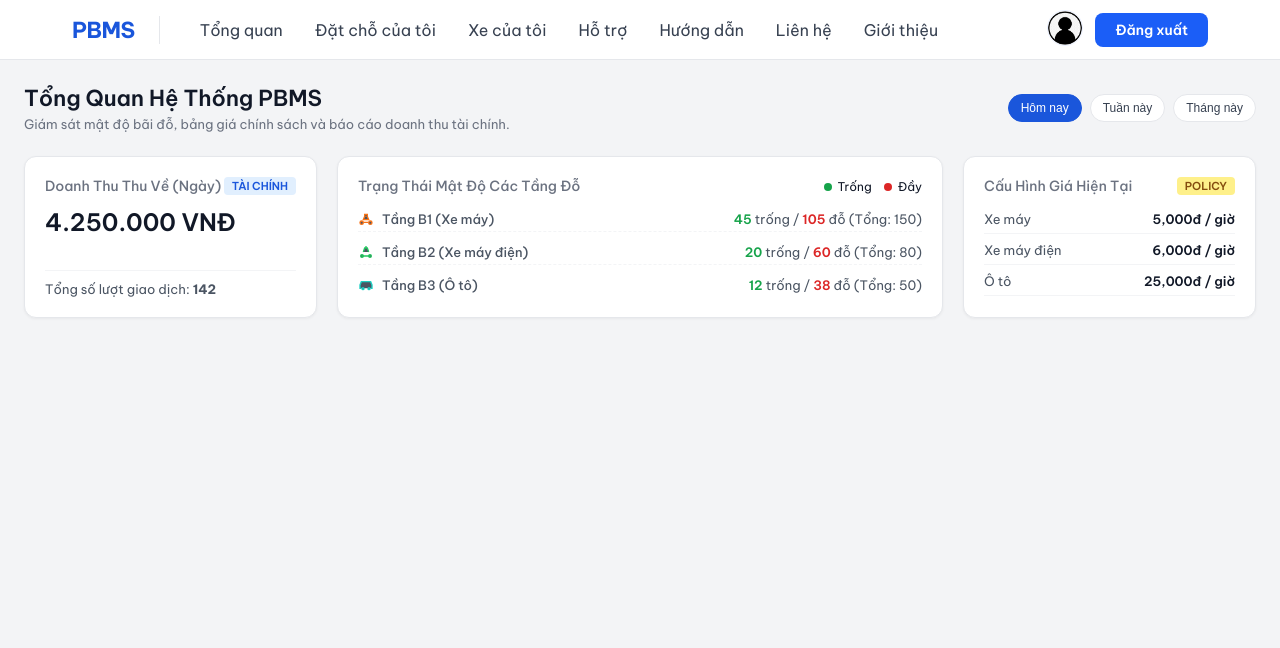
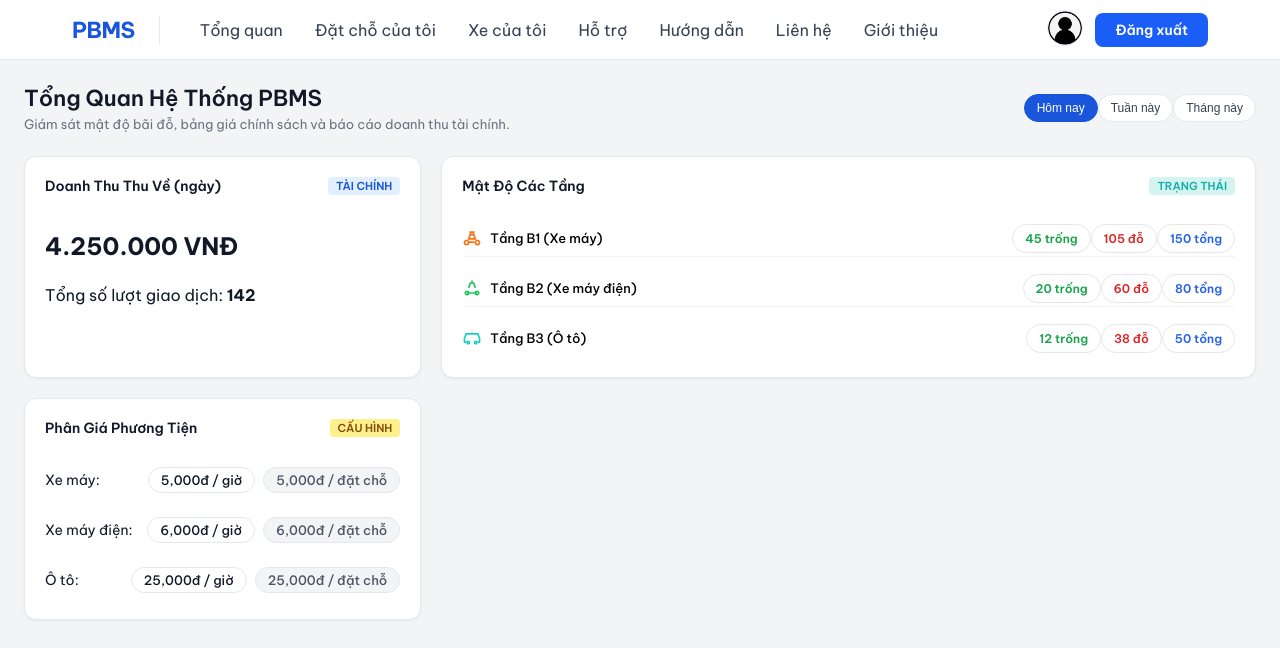
Before and after one commit to DeepCM/SU26_SWP391_PBMS_FE, a React (Vite) app in the folder PBMS_FE/: page /dashboard in a window 1280 px wide. Shown: the top 648 px of the page. Built offline with nearby package versions, Linux system fonts and the light colour scheme.

Commit message:
Dashboard: css & jsx updated

```diff
--- a/PBMS_FE/src/components/common/Navbar.jsx
+++ b/PBMS_FE/src/components/common/Navbar.jsx
@@ -19,6 +19,8 @@ export default function Navbar({ isLoggedIn, userAvatar }) {
             <>
               {/* TODO: Admin specific navigation links will go here */}
               <a href="#" onClick={() => navigate('/dashboard')}>Dashboard</a>
+              <a href="#" onClick={() => navigate('/dashboard')}>Quản lý tầng</a>
+              <a href="#" onClick={() => navigate('/dashboard')}>Quản lý phương tiện</a>
             </>
           ) : isManager ? (
             <>
--- a/PBMS_FE/src/pages/Dashboard.jsx
+++ b/PBMS_FE/src/pages/Dashboard.jsx
@@ -8,7 +8,7 @@ import { , } from '../services/'
 */}
 export default function Dashboard() {
   // ── STATE MANAGEMENT ──────────────────────────────────────────────────────
-  const [timePeriod, setTimePeriod] = useState('day') // 'day' | 'week' | 'month'
+  const [timePeriod, setTimePeriod] = useState('ngày') // 'day' | 'week' | 'month'
   const [analyticsData, setAnalyticsData] = useState(null)
   const [loading, setLoading] = useState(true)
   const [error, setError] = useState(null)
@@ -52,15 +52,15 @@ export default function Dashboard() {
           ]
 
           const mockRevenue = {
-            day: { totalAmount: 4250000, transactionCount: 142 },
-            week: { totalAmount: 31200000, transactionCount: 980 },
-            month: { totalAmount: 124800000, transactionCount: 3890 },
+            ngày: { totalAmount: 4250000, transactionCount: 142 },
+            tuần: { totalAmount: 31200000, transactionCount: 980 },
+            tháng: { totalAmount: 124800000, transactionCount: 3890 },
           }
 
           const mockPolicies = [
-            { type: 'Xe máy', rate: '5,000đ / giờ' },
-            { type: 'Xe máy điện', rate: '6,000đ / giờ' },
-            { type: 'Ô tô', rate: '25,000đ / giờ' },
+            { type: 'Xe máy', hourlyRate: '5,000đ', depositRate: '5,000đ' },
+            { type: 'Xe máy điện', hourlyRate: '6,000đ', depositRate: '6,000đ' },
+            { type: 'Ô tô', hourlyRate: '25,000đ', depositRate: '25,000đ' },
           ]
 
           setAnalyticsData({
@@ -81,120 +81,98 @@ export default function Dashboard() {
 
   if (loading) {
     return (
-      <div className="sci-page" style={{ justifyContent: 'center', alignItems: 'center' }}>
-        <p style={{ color: '#6b7280', fontSize: '15px' }}>Đang tải dữ liệu phân tích...</p>
+      <div className="sci-page sci-loading-state">
+        <p>Đang tải dữ liệu phân tích...</p>
       </div>
     )
   }
 
-  // ── VIEW RENDERING LAYER ──────────────────────────────────────────────────
   return (
     <div className="sci-page">
-      {/* Dynamic top bar layout */}
       <Navbar isLoggedIn={true} />
 
-      <main className="sci-main" style={{ padding: '24px', maxWidth: '1400px', margin: '0 auto', width: '100%', boxSizing: 'border-box' }}>
+      <main className="sci-main sci-dashboard-container">
 
-        {/* Header section with analytical scope switcher */}
-        <div style={{ display: 'flex', justifyContent: 'space-between', alignItems: 'center', marginBottom: '24px' }}>
+        <div className="sci-header-container">
           <div>
-            <h1 style={{ fontSize: '22px', fontWeight: '600', color: '#111827', margin: '0 0 4px 0' }}>
-              Tổng Quan Hệ Thống PBMS
-            </h1>
-            <p style={{ fontSize: '13px', color: '#6b7280', margin: 0 }}>
-              Giám sát mật độ bãi đỗ, bảng giá chính sách và báo cáo doanh thu tài chính.
-            </p>
+            <h1 className="sci-header-title">Tổng Quan Hệ Thống PBMS</h1>
+            <p className="sci-header-subtitle">Giám sát mật độ bãi đỗ, bảng giá chính sách và báo cáo doanh thu tài chính.</p>
           </div>
 
-          {/* Timeframe Scope Filters */}
-          <div style={{ display: 'flex', gap: '8px' }}>
-            <button
-              className={`sci-period-pill ${timePeriod === 'day' ? 'sci-period-pill--active' : ''}`}
-              onClick={() => setTimePeriod('day')}
-            >
-              Hôm nay
-            </button>
-            <button
-              className={`sci-period-pill ${timePeriod === 'week' ? 'sci-period-pill--active' : ''}`}
-              onClick={() => setTimePeriod('week')}
-            >
-              Tuần này
-            </button>
-            <button
-              className={`sci-period-pill ${timePeriod === 'month' ? 'sci-period-pill--active' : ''}`}
-              onClick={() => setTimePeriod('month')}
-            >
-              Tháng này
-            </button>
+          <div className="sci-period-filters">
+            <button className={`sci-period-pill ${timePeriod === 'ngày' ? 'sci-period-pill--active' : ''}`} onClick={() => setTimePeriod('ngày')}>Hôm nay</button>
+            <button className={`sci-period-pill ${timePeriod === 'tuần' ? 'sci-period-pill--active' : ''}`} onClick={() => setTimePeriod('tuần')}>Tuần này</button>
+            <button className={`sci-period-pill ${timePeriod === 'tháng' ? 'sci-period-pill--active' : ''}`} onClick={() => setTimePeriod('tháng')}>Tháng này</button>
           </div>
         </div>
 
-        {error && <div className="sci-confirm-error" style={{ marginBottom: '20px' }}>{error}</div>}
+        {error && <div className="sci-confirm-error">{error}</div>}
 
         {/* Analytics Dashboard Grid Framework */}
         <div className="sci-dashboard-grid">
 
-          {/* Card 1: Revenue Metrics */}
+          {/* Card 1 */}
           <div className="sci-stat-card">
             <div className="sci-stat-header">
-              <span className="sci-stat-title">Doanh Thu Thu Về ({timePeriod === 'day' ? 'Ngày' : timePeriod === 'week' ? 'Tuần' : 'Tháng'})</span>
-              <span style={{ fontSize: '11px', fontWeight: '600', padding: '2px 8px', background: '#e1effe', color: '#1a56db', borderRadius: '4px', textTransform: 'uppercase' }}>
-                Tài chính
-              </span>
+              <span className="sci-stat-title">Doanh Thu Thu Về ({timePeriod})</span>
+              <span className="sci-badge-finance">Tài chính</span>
             </div>
-            <div className="sci-stat-value">
-              {analyticsData?.revenue?.totalAmount?.toLocaleString('vi-VN')} VNĐ
-            </div>
-            <div style={{ fontSize: '13px', color: '#4b5563', borderTop: '1px solid #f3f4f6', paddingTop: '10px', marginTop: 'auto' }}>
-              Tổng số lượt giao dịch: <strong>{analyticsData?.revenue?.transactionCount}</strong>
-            </div>
+            <div className="sci-stat-value">{analyticsData?.revenue?.totalAmount?.toLocaleString('vi-VN')} VNĐ</div>
+            <div className="sci-stat-footer">Tổng số lượt giao dịch: <strong>{analyticsData?.revenue?.transactionCount}</strong></div>
           </div>
 
-          {/* Card 2: Parking Slots Occupancy Status */}
-          <div className="sci-stat-card" style={{ gridColumn: 'span 2' }}>
+          {/* Card 2: Occupancy (Now uses helper class for span) */}
+          <div className="sci-stat-card sci-span-2">
             <div className="sci-stat-header">
-              <span className="sci-stat-title">Trạng Thái Mật Độ Các Tầng Đỗ</span>
-              <div style={{ display: 'flex', gap: '12px', fontSize: '12px' }}>
+              <span className="sci-stat-title">Mật Độ Các Tầng</span>
+              <span className="sci-badge-status">Trạng Thái</span>
+              {/*
+                <div className="sci-legend">
                   <span><span className="sci-indicator-dot sci-dot--available"></span>Trống</span>
                   <span><span className="sci-indicator-dot sci-dot--occupied"></span>Đầy</span>
+                  <span><span className="sci-indicator-dot sci-dot--total"></span>Tổng</span>
                 </div>
+                */}
             </div>
-
-            <div style={{ display: 'flex', flexDirection: 'column', gap: '8px' }}>
             {analyticsData?.occupancy?.map((floor, idx) => (
               <div key={idx} className="sci-floor-detail-row">
-                  <div style={{ display: 'flex', alignItems: 'center', gap: '8px', fontWeight: '500' }}>
-                    {floor.type === 'Xe máy' && <IconMotorbike style={{ width: '16px', height: '16px', fill: '#4b5563' }} />}
-                    {floor.type === 'Xe máy điện' && <IconEbike style={{ width: '16px', height: '16px', fill: '#4b5563' }} />}
-                    {floor.type === 'Ô tô' && <IconCar style={{ width: '16px', height: '16px', fill: '#4b5563' }} />}
+                <div className="sci-floor-info">
+                  {floor.type === 'Xe máy' && <IconMotorbike />}
+                  {floor.type === 'Xe máy điện' && <IconEbike />}
+                  {floor.type === 'Ô tô' && <IconCar />}
                   {floor.floorName} ({floor.type})
                 </div>
-                  <div style={{ fontSize: '13px' }}>
-                    <span style={{ color: '#16a34a', fontWeight: '600' }}>{floor.available}</span> trống / <span style={{ color: '#dc2626', fontWeight: '600' }}>{floor.occupied}</span> đỗ (Tổng: {floor.total})
+                <div className="sci-floor-counts">
+                  <span className="sci-period-pill text-green">{floor.available} trống</span>
+                  <span className="sci-period-pill text-red">{floor.occupied} đỗ</span>
+                  <span className="sci-period-pill text-blue">{floor.total} tổng</span>
                 </div>
               </div>
             ))}
           </div>
+
+          {/* Card 3 */}
+          <div className="sci-stat-card">
+            <div className="sci-stat-header">
+              <span className="sci-stat-title">Phân Giá Phương Tiện</span>
+              <span className="sci-badge-policy">Cấu Hình</span>
             </div>
 
-          {/* Card 3: Active Rates Configuration Summary */}
-          <div className="sci-stat-card">
-            <div className="sci-stat-header">
-              <span className="sci-stat-title">Cấu Hình Giá Hiện Tại</span>
-              <span style={{ fontSize: '11px', fontWeight: '600', padding: '2px 8px', background: '#fef08a', color: '#854d0e', borderRadius: '4px', textTransform: 'uppercase' }}>
-                Policy
+            {analyticsData?.policies?.map((item, idx) => (
+              <div key={idx} className="sci-price-row">
+                <span className="sci-vehicle-label">{item.type}:</span>
+                <div className="sci-price-group">
+                  <span className="sci-price-pill sci-pill--hourly">
+                    {item.hourlyRate} / giờ
+                  </span>
+                  <span className="sci-price-pill sci-pill--deposit">
+                    {item.depositRate} / đặt chỗ
                   </span>
                 </div>
-
-            <div style={{ display: 'flex', flexDirection: 'column', gap: '8px', marginTop: '4px' }}>
-              {analyticsData?.policies?.map((policy, idx) => (
-                <div key={idx} style={{ display: 'flex', justifyContent: 'space-between', fontSize: '13px', paddingBottom: '6px', borderBottom: '1px solid #f3f4f6' }}>
-                  <span style={{ color: '#4b5563' }}>{policy.type}</span>
-                  <span style={{ fontWeight: '600', color: '#111827' }}>{policy.rate}</span>
               </div>
             ))}
           </div>
-          </div>
+
 
         </div>
 
--- a/PBMS_FE/src/styles/Dashboard.css
+++ b/PBMS_FE/src/styles/Dashboard.css
@@ -1,16 +1,51 @@
 /* ========================================================================= */
-/* ADMIN/MANAGER ANALYTICAL DASHBOARD LAYOUT STYLES                          */
+/* 1. CORE CONTAINER & GRID LAYOUT                                           */
 /* ========================================================================= */
 
-/* Grid layout for analytics cards */
-.sci-dashboard-grid {
-  display: grid;
-  grid-template-columns: repeat(auto-fit, minmax(280px, 1fr));
-  gap: 20px;
+.sci-dashboard-container {
+  padding: 24px;
+  max-width: 1400px;
+  margin: 0 auto;
+  width: 100%;
+  box-sizing: border-box;
+}
+
+.sci-header-container {
+  display: flex;
+  justify-content: space-between;
+  align-items: center;
   margin-bottom: 24px;
 }
 
-/* Base card layout for stats */
+.sci-header-title {
+  font-size: 22px;
+  font-weight: 600;
+  color: #111827;
+  margin: 0 0 4px 0;
+}
+
+.sci-header-subtitle {
+  font-size: 13px;
+  color: #6b7280;
+  margin: 0;
+}
+
+.sci-dashboard-grid {
+  display: grid;
+  grid-template-columns: repeat(3, 1fr);
+  gap: 20px;
+}
+
+/* Layout Modifier Utilities */
+.sci-span-2 {
+  grid-column: span 1;
+}
+
+
+/* ========================================================================= */
+/* 2. STATISTICAL CARDS & PRICE CONFIGURATION                                */
+/* ========================================================================= */
+
 .sci-stat-card {
   background: #ffffff;
   border: 1px solid #e5e7eb;
@@ -24,57 +59,164 @@
 
 .sci-stat-header {
   display: flex;
+  justify-content: space-between;
   align-items: center;
-  justify-content: space-between;
+  margin-bottom: 12px;
 }
 
 .sci-stat-title {
   font-size: 14px;
-  font-weight: 500;
-  color: #6b7280;
+  font-weight: 600;
+  color: #111827;
 }
 
 .sci-stat-value {
   font-size: 24px;
-  font-weight: 600;
+  font-weight: 700;
+  color: #111827;
+  margin: 12px 0;
+}
+
+/* Container for the price tags */
+.sci-price-group {
+  display: flex;
+  gap: 8px;
+  /* Space between hourly price and deposit price */
+}
+
+/* Individual pricing pill styles */
+.sci-price-pill {
+  font-size: 13px;
+  font-weight: 500;
+  padding: 4px 12px;
+  border-radius: 20px;
+  border: 1px solid #e5e7eb;
+}
+
+/* Color thematic styles for the prices */
+.sci-pill--hourly {
+  background-color: #fff;
+  color: #111827;
+  border-color: #e5e7eb;
+}
+
+.sci-pill--deposit {
+  background-color: #f3f4f6;
+  /* Light gray background to distinguish deposit */
+  color: #4b5563;
+  border-color: #e5e7eb;
+}
+
+/* Base structural alignment (remains identical to the left row height) */
+.sci-price-row {
+  display: flex;
+  justify-content: space-between;
+  align-items: center;
+  padding: 10px 0;
+  margin: 0;
+  height: 38px;
+  /* Bumped slightly to comfortably host the pills */
+  box-sizing: border-box;
+  border-bottom: 1px solid transparent;
+}
+
+.sci-vehicle-label {
+  font-size: 14px;
   color: #111827;
 }
 
-/* Floor metrics details */
+/* !! IMPORTANT: Make sure your left side height matches the new pill height !! */
+.sci-floor-detail-row {
+  height: 38px;
+  display: flex;
+  justify-content: space-between;
+  align-items: center;
+  padding: 10px 0;
+  border-bottom: 1px solid #f3f4f6;
+  box-sizing: border-box;
+}
+
+
+/* ========================================================================= */
+/* 3. FLOOR METRICS & LIST ROWS                                              */
+/* ========================================================================= */
+
 .sci-floor-detail-row {
   display: flex;
   justify-content: space-between;
   align-items: center;
+  padding: 8px 0;
   font-size: 13px;
-  color: #4b5563;
-  padding: 4px 0;
-  border-bottom: 1px dashed #f3f4f6;
+  color: black;
 }
 
 .sci-floor-detail-row:last-child {
   border-bottom: none;
 }
 
-/* Time-period filter active pill */
+.sci-floor-info {
+  display: flex;
+  align-items: center;
+  gap: 8px;
+  font-weight: 500;
+}
+
+.sci-floor-counts {
+  font-size: 13px;
+
+}
+
+
+/* ========================================================================= */
+/* 4. CONTROLS, BADGES & MICRO-INDICATORS                                    */
+/* ========================================================================= */
+
+/* Timeframe Filter Pills */
 .sci-period-pill {
   padding: 6px 12px;
   font-size: 12px;
   font-weight: 500;
   border-radius: 20px;
   border: 1px solid #e5e7eb;
-  background: #fff;
+  background: #ffffff;
   color: #374151;
   cursor: pointer;
-  transition: all 0.2s;
+  transition: all 0.2s ease;
 }
 
 .sci-period-pill--active {
   background: #1a56db;
-  color: #fff;
+  color: #ffffff;
   border-color: #1a56db;
 }
 
-/* Status indicator micro-badges */
+/* Category Badges */
+.sci-badge-finance,
+.sci-badge-status,
+.sci-badge-policy {
+  font-size: 11px;
+  font-weight: 600;
+  padding: 2px 8px;
+  border-radius: 4px;
+  text-transform: uppercase;
+}
+
+.sci-badge-finance {
+  background: #e1effe;
+  color: #1a56db;
+}
+
+.sci-badge-status {
+  background: #81decf56;
+  color: #16adad;
+}
+
+.sci-badge-policy {
+  background: #fef08a;
+  color: #854d0e;
+}
+
+/* Status Micro Dots */
 .sci-indicator-dot {
   display: inline-block;
   width: 8px;
@@ -82,7 +224,69 @@
   border-radius: 50%;
   margin-right: 6px;
 }
-.sci-dot--available { background-color: #16a34a; }
-.sci-dot--occupied { background-color: #dc2626; }
-.sci-dot--total { background-color: #2563eb; }
+
+.sci-dot--available {
+  background-color: #16a34a;
+}
+
+.sci-dot--occupied {
+  background-color: #dc2626;
+  margin-left: 20px;
+}
+
+.sci-dot--total {
+  background-color: #2563eb;
+  margin-left: 20px;
+}
+
+/* Color Semantic Utilities */
+.text-green {
+  color: #16a34a;
+  font-weight: 600;
+}
+
+.text-red {
+  color: #dc2626;
+  font-weight: 600;
+}
+
+.text-blue {
+  color: #2563eb;
+  font-weight: 600;
+}
+
+
 /* ========================================================================= */
+/* 5. RESPONSIVE BREAKPOINTS (MOBILE FIRST DEGRADATION)                      */
+/* ========================================================================= */
+
+@media (max-width: 950px) {
+  .sci-dashboard-grid {
+    grid-template-columns: 1fr;
+    /* Force 1 column on smaller displays */
+  }
+
+  .sci-span-2 {
+    grid-column: span 1;
+    /* Drop spans to fit single-column layout */
+  }
+
+  .sci-header-container {
+    flex-direction: column;
+    align-items: flex-start;
+    gap: 16px;
+  }
+
+  .sci-stat-card {
+    padding: 16px;
+  }
+}
+
+@media (max-width: 1400px) {
+  .sci-span-2 {
+    grid-column: span 2;
+    /* Drop spans to fit single-column layout */
+  }
+}
+
+/* ========================================================================= */
```
Lines whose indentation alone changed are shown as unchanged.
